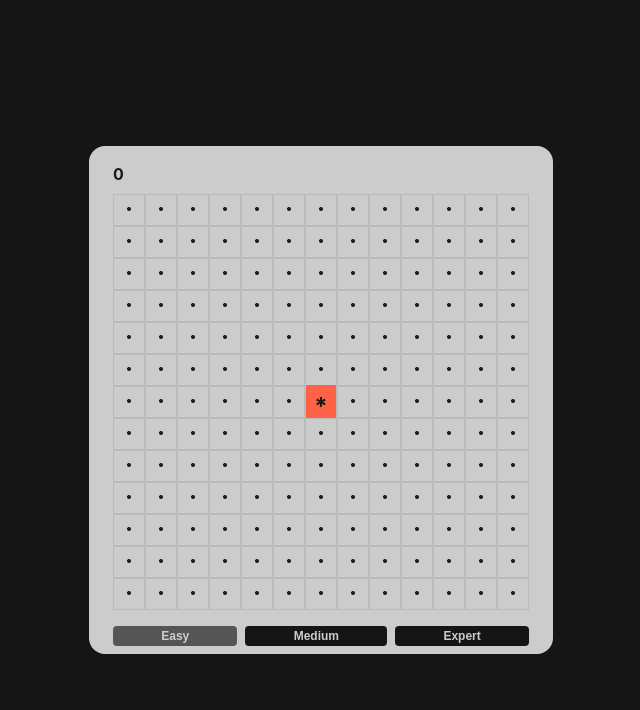
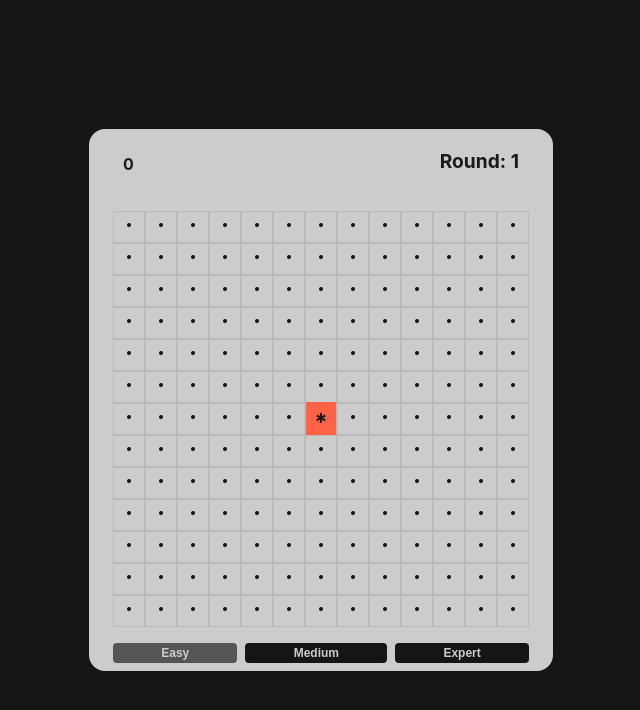
Before and after one commit to randomplayables/gothamloops, a React (Vite) app: page / in a window 1280 px wide. Shown: the top 710 px of the page, without its empty margins (319-959 px from the left). Built offline with nearby package versions, Linux system fonts and the light colour scheme.

Commit message:
start handling rounds

```diff
--- a/src/App.css
+++ b/src/App.css
@@ -214,3 +214,58 @@ header {
   font-size: 1rem;
   white-space: nowrap;
 }
+
+.win {
+  color: var(--round-green)
+}
+
+.round-over {
+  color: var(--round-red)
+}
+
+.header-icon {
+  width: 1rem;
+  height: 1rem
+}
+
+.header-label {
+  display: flex;
+  align-items: center;
+  gap: 0.25rem
+}
+
+/* Round display styling */
+.game-header {
+  display: flex;
+  justify-content: space-between;
+  align-items: center;
+  padding: 10px;
+  margin-bottom: 20px;
+}
+
+.round-display {
+  display: flex;
+  flex-direction: column;
+  align-items: center;
+}
+
+.round-counter {
+  font-size: 1.2rem;
+  font-weight: bold;
+  margin-bottom: 5px;
+}
+
+.new-round-button {
+  background-color: #4CAF50;
+  color: white;
+  border: none;
+  padding: 8px 16px;
+  border-radius: 4px;
+  cursor: pointer;
+  font-weight: bold;
+  transition: background-color 0.3s;
+}
+
+.new-round-button:hover {
+  background-color: #45a049;
+}
--- a/src/App.tsx
+++ b/src/App.tsx
@@ -12,12 +12,33 @@ function App() {
     gameBoard,
     handleCellLeftClick,
     isRoundOver,
-    roundScore} = useGothamLoopsGame()
-  return <div className='game'>
-    <Header isRoundOver={isRoundOver} roundScore={roundScore}/>
-    <Board level={level} gameBoard={gameBoard} handleCellLeftClick={handleCellLeftClick}/>
-    <SelectLevel level={level} changeLevel = {changeLevel}/>
-  </div>
+    roundScore,
+    round,
+    handleStartNewRound} = useGothamLoopsGame()
+  // return <div className='game'>
+  //   <Header isRoundOver={isRoundOver} roundScore={roundScore}/>
+  //   <Board level={level} gameBoard={gameBoard} handleCellLeftClick={handleCellLeftClick}/>
+  //   <SelectLevel level={level} changeLevel = {changeLevel}/>
+  // </div>
+  return (
+    <div className='game'>
+      <Header
+        isRoundOver={isRoundOver}
+        roundScore={roundScore}
+        round={round}
+        onStartNewRound={handleStartNewRound}
+      />
+      <Board
+        level={level}
+        gameBoard={gameBoard}
+        handleCellLeftClick={handleCellLeftClick}
+      />
+      <SelectLevel
+        level={level}
+        changeLevel={changeLevel}
+      />
+    </div>
+  )
 }
 
 export default App
--- a/src/components/Header.tsx
+++ b/src/components/Header.tsx
@@ -1,18 +1,36 @@
 import GameStatus from "./GameStatus"
+import RoundDisplay from "./RoundDisplay"
 
 type HeaderProps = {
     isRoundOver: boolean
     roundScore: number
+    round: number
+    onStartNewRound?: () => void
 }
 
 const Header = (props: HeaderProps) => {
-    const {isRoundOver, roundScore} = props
+    const { isRoundOver, roundScore, round, onStartNewRound } = props
 
-    return <header>
-        <GameStatus
-        isRoundOver={isRoundOver}
-        roundScore={roundScore}/>
-    </header>
+    return (
+        <header className="game-header">
+            <GameStatus
+                isRoundOver={isRoundOver}
+                roundScore={roundScore}
+            />
+            <RoundDisplay
+                round={round}
+                onStartNewRound={onStartNewRound}
+                isRoundOver={isRoundOver}
+            />
+        </header>
+    )
+
+    // return <header>
+    //     <GameStatus
+    //     isRoundOver={isRoundOver}
+    //     roundScore={roundScore}/>
+    //     <RoundDisplay/>
+    // </header>
 }
 
 export default Header
--- /dev/null
+++ b/src/components/RoundDisplay.tsx
@@ -0,0 +1,23 @@
+type RoundDisplayProps = {
+    round: number
+    onStartNewRound?: () => void
+    isRoundOver: boolean
+}
+
+const RoundDisplay = ({ round, onStartNewRound, isRoundOver }: RoundDisplayProps) => {
+    return (
+        <div className="round-display">
+            <div className="round-counter">Round: {round}</div>
+            {isRoundOver && onStartNewRound && (
+                <button
+                    className="new-round-button"
+                    onClick={onStartNewRound}
+                >
+                    Start Round {round + 1}
+                </button>
+            )}
+        </div>
+    )
+}
+
+export default RoundDisplay
--- a/src/hooks/useGothamLoopsGame.tsx
+++ b/src/hooks/useGothamLoopsGame.tsx
@@ -2,8 +2,11 @@ import { useCallback, useEffect, useState } from "react"
 import { initGame } from "../utils"
 import { TBoard, TrackRound, TLevel } from "../types";
 import { DEFAULT_LEVEL, LEVELS } from "../constants";
+import useRound from "./useRound";
 
 const useGothamLoopsGame = () => {
+    // Use the round hook
+    const { round, incrementRound, resetRound } = useRound();
 
 
     const [level, setLevel] = useState(DEFAULT_LEVEL)
@@ -11,7 +14,8 @@ const useGothamLoopsGame = () => {
 
     const changeLevel = useCallback((selectedLevel: TLevel) => {
         setLevel(selectedLevel)
-    }, [])
+        resetRound() // Reset round counter when level changes
+    }, [resetRound])
 
     const [gameBoard, setGameBoard] = useState(
         initGame(
@@ -45,7 +49,13 @@ const useGothamLoopsGame = () => {
 
     const startNewGame = useCallback(() => {
         resetBoard()
-    }, [resetBoard])
+        resetRound() // Reset round counter for new game
+    }, [resetBoard, resetRound])
+
+    const startNewRound = useCallback(() => {
+        resetBoard()
+        incrementRound() // Increment round counter for new round
+    }, [resetBoard, incrementRound])
 
     useEffect(() => {
         startNewGame()
@@ -174,7 +184,14 @@ const useGothamLoopsGame = () => {
         }
     }
 
-    return{level, changeLevel, gameBoard, handleCellLeftClick, roundHistory, isRoundOver, roundScore}
+    // Function to handle starting a new round (for UI to call)
+    const handleStartNewRound = () => {
+        if (isRoundOver) {
+            startNewRound()
+        }
+    }
+
+    return{level, changeLevel, gameBoard, handleCellLeftClick, roundHistory, isRoundOver, roundScore, round, handleStartNewRound}
 }
 
 export default useGothamLoopsGame
--- /dev/null
+++ b/src/hooks/useRound.tsx
@@ -0,0 +1,19 @@
+import { useState, useCallback } from "react"
+
+const useRound = () => {
+    const [round, setRound] = useState<number>(1)
+
+    // Function to increment the round counter
+    const incrementRound = useCallback(() => {
+        setRound(prevRound => prevRound + 1)
+    }, [])
+
+    // Function to reset the round counter
+    const resetRound = useCallback(() => {
+        setRound(1)
+    }, [])
+
+    return { round, incrementRound, resetRound }
+}
+
+export default useRound
```
